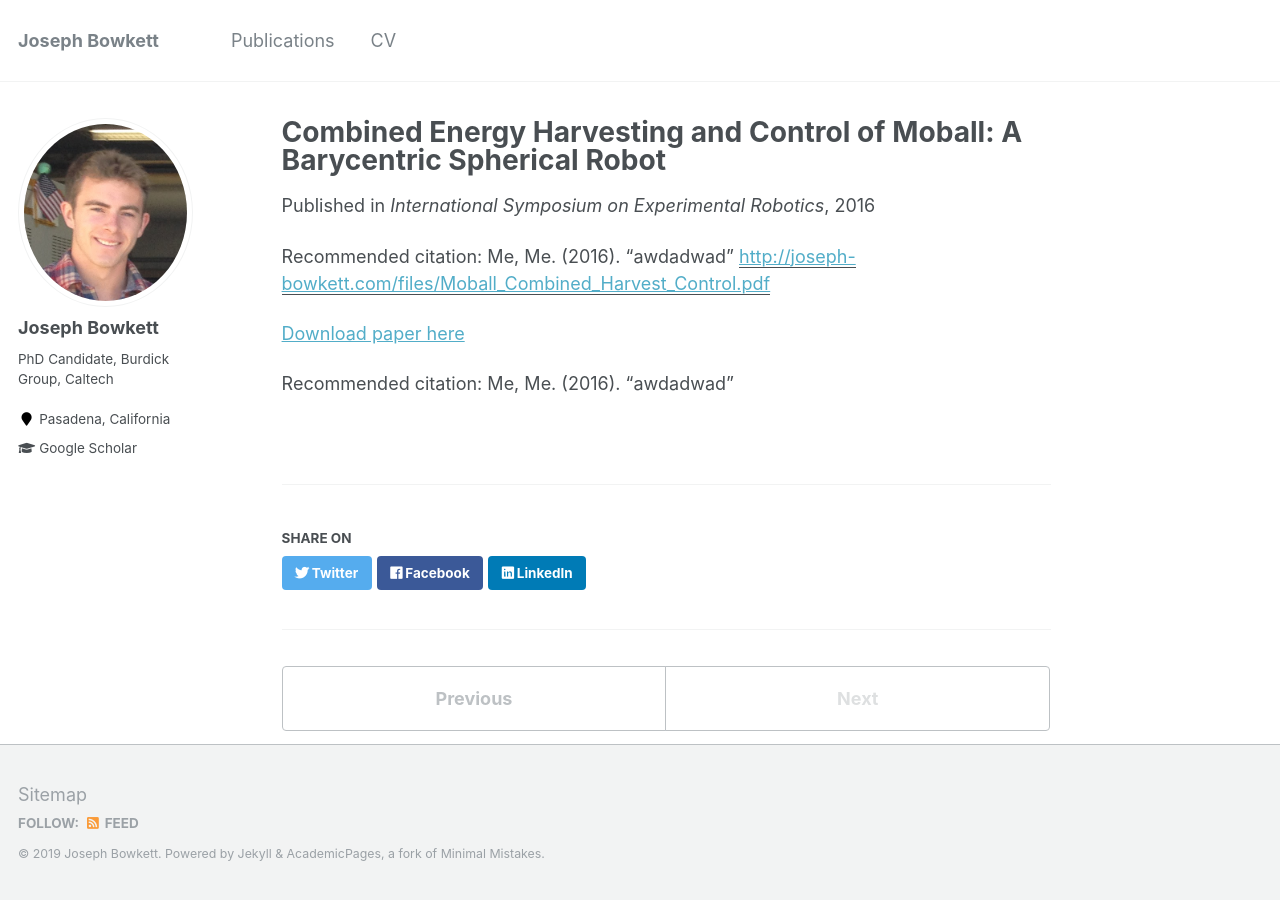
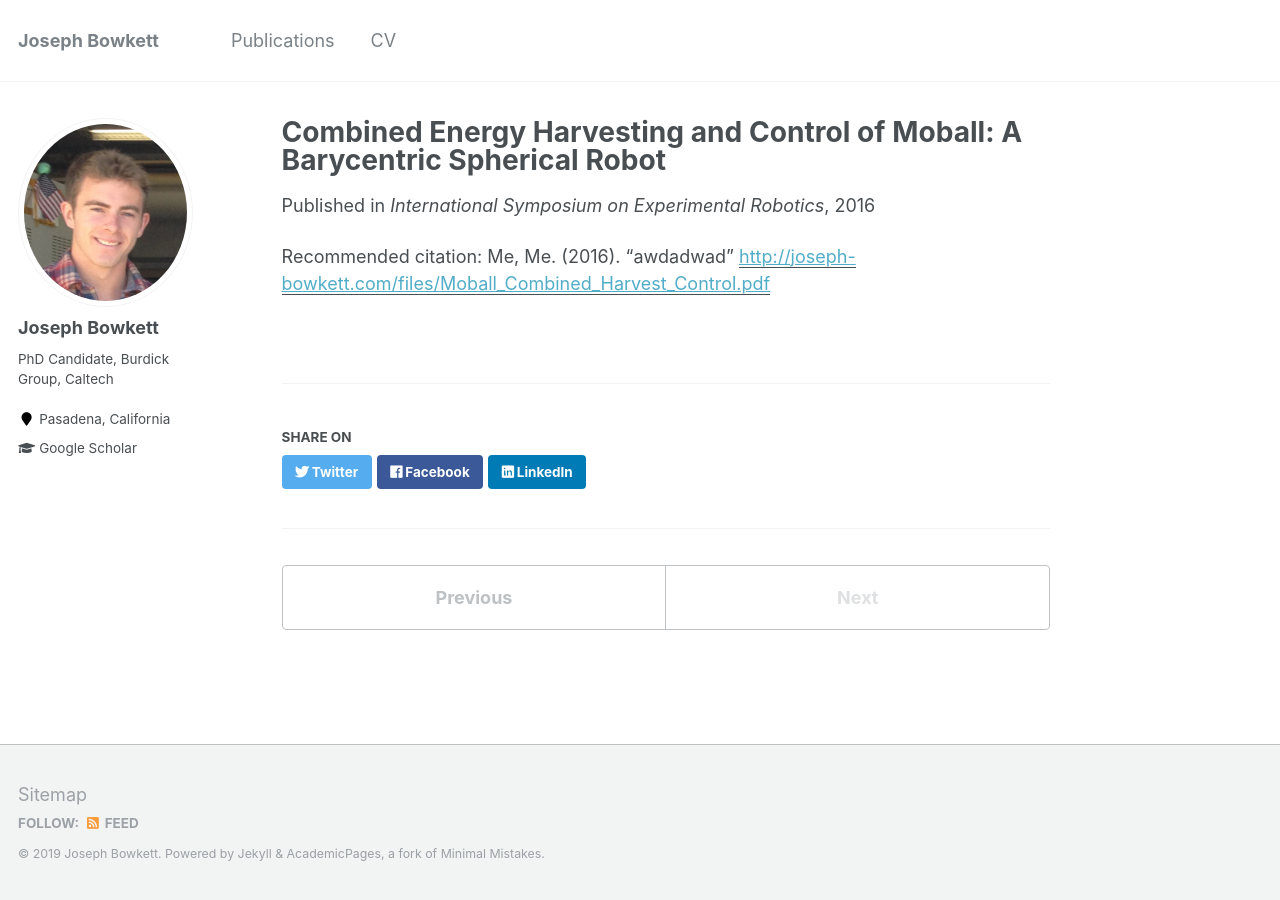
Before and after one commit to JosephBowkett/josephbowkett.github.io, a Jekyll site: the page built from _publications/2016-10-01-moball.md, in a window 1280 px wide. Built offline with Jekyll 4.4.1, drawn with Linux system fonts in a browser that asks for light colours.

Commit message:
Removing excerpt from moball

```diff
--- a/_publications/2016-10-01-moball.md
+++ b/_publications/2016-10-01-moball.md
@@ -7,7 +7,3 @@ venue: 'International Symposium on Experimental Robotics'
 paperurl: 'http://joseph-bowkett.com/files/Moball_Combined_Harvest_Control.pdf'
 citation: 'Me, Me. (2016). “awdadwad” '
 ---
-
-<a href='http://joseph-bowkett.com/files/Moball_Combined_Harvest_Control.pdf'>Download paper here</a>
-
-Recommended citation: Me, Me. (2016). “awdadwad”
```
